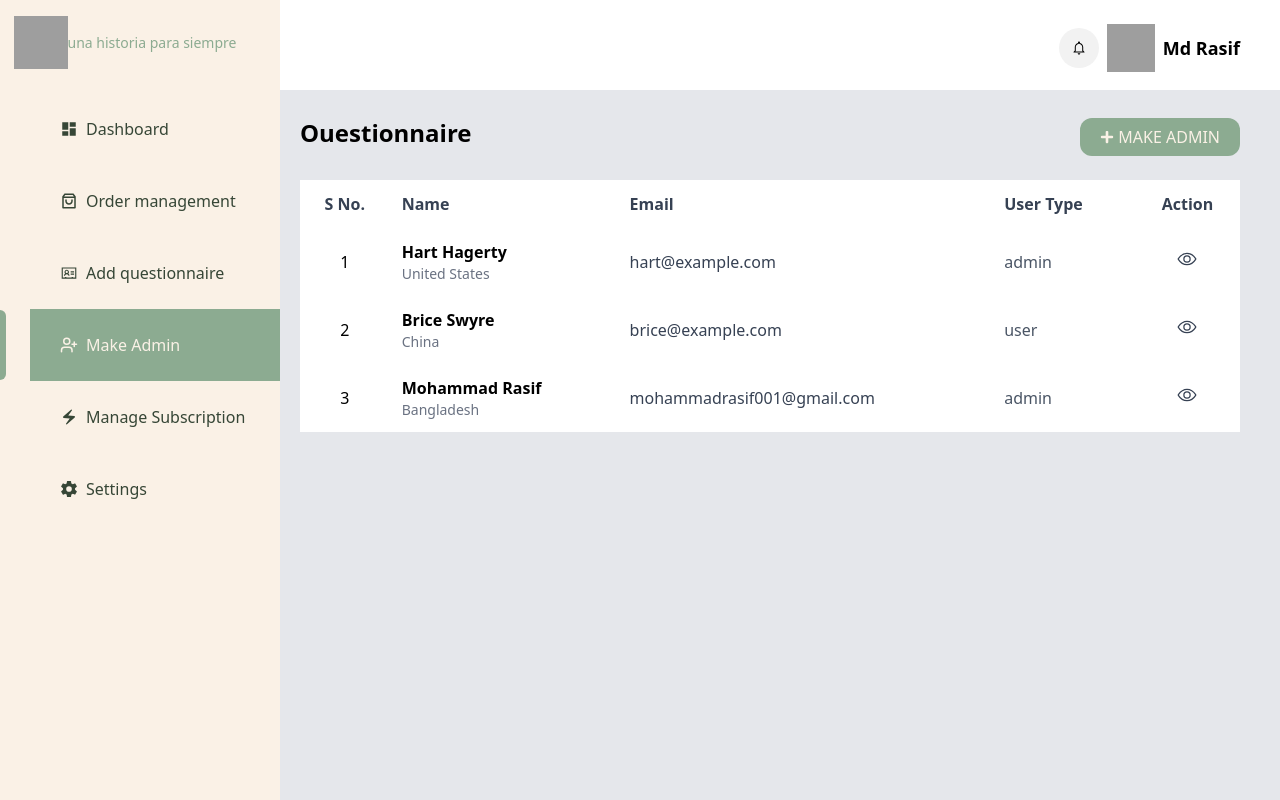
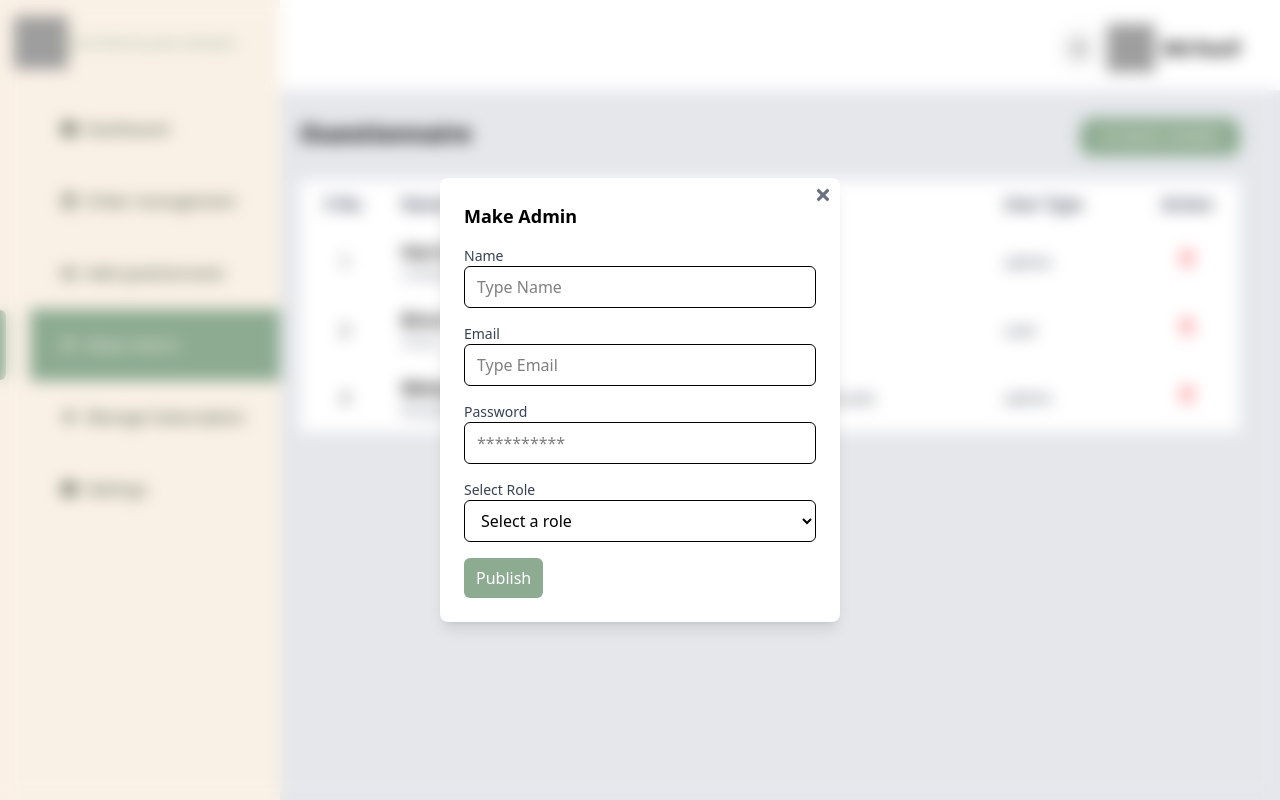
Before and after one commit to MohammedRasif/AMD-Dashboard, a React (Vite) app: page /makeadmin in a window 1280 px wide. Both pictures are taken after a click on the button "MAKE ADMIN". Built offline with nearby package versions, Linux system fonts and the light colour scheme; grey boxes are pictures that could not be loaded.

Commit message:
make admin delete function create

```diff
--- a/src/assets/component/Shared/MakeAdmin.jsx
+++ b/src/assets/component/Shared/MakeAdmin.jsx
@@ -1,8 +1,21 @@
-import { FaPlus } from "react-icons/fa";
+import { useState } from "react";
+import { FaPlus, FaTimes } from "react-icons/fa";
 import { IoEyeOutline } from "react-icons/io5";
+import { MdDeleteOutline } from "react-icons/md";
 import { NavLink } from "react-router-dom";
 
 const MakeAdmin = () => {
+    const [isOpen, setIsOpen] = useState(false);
+    const [isOpenDelete, setIsOpenDelete] = useState(false);
+    const [selectedRole, setSelectedRole] = useState("");
+
+
+    const handleDelete = () => {
+        alert("Content deleted successfully!");
+        setIsOpen(false);
+    };
+
+
     // Sample user data
     const users = [
         {
@@ -40,11 +53,77 @@ const MakeAdmin = () => {
             <div className="flex items-center justify-between">
                 <h1 className="text-[24px] font-bold  ">Ouestionnaire</h1>
                 <button
-                // onClick={() => setIsOpen(true)}
+                    onClick={() => setIsOpen(true)}
                     className="w-[160px] uppercase h-[38px] bg-[#8CAB91] mt-2 text-[#FAF1E6] flex items-center justify-between px-5 rounded-xl">
                     <FaPlus className="text-sm" />
                     <h1>Make Admin</h1>
                 </button>
+                {isOpen && (
+                    <div className="fixed inset-0 flex items-center justify-center  bg-opacity-30 backdrop-blur-sm">
+                        {/* Modal Content */}
+                        <div className="bg-white p-6 rounded-lg shadow-lg w-[400px] relative">
+                            {/* Close Button */}
+                            <button
+                                className="absolute top-2 right-2 text-gray-500 hover:text-gray-800"
+                                onClick={() => setIsOpen(false)}
+                            >
+                                <FaTimes size={18} />
+                            </button>
+
+                            {/* Modal Heading */}
+                            <h2 className="text-lg font-semibold mb-4">Make Admin</h2>
+
+                            {/* Input Fields */}
+                            <div className="mb-4">
+                                <label className="block text-sm font-medium text-gray-700">Name</label>
+                                <input
+                                    type="text"
+                                    placeholder="Type Name"
+                                    className="w-full px-3 py-2 border rounded-md focus:ring focus:ring-[#8CAB91] outline-none"
+                                />
+                            </div>
+                            {/* Input email */}
+                            <div className="mb-4">
+                                <label className="block text-sm font-medium text-gray-700">Email</label>
+                                <input
+                                    type="text"
+                                    placeholder="Type Email"
+                                    className="w-full px-3 py-2 border rounded-md focus:ring focus:ring-[#8CAB91] outline-none"
+                                />
+                            </div>
+                            {/* Input passwod */}
+                            <div className="mb-4">
+                                <label className="block text-sm font-medium text-gray-700">Password</label>
+                                <input
+                                    type="text"
+                                    placeholder="**********"
+                                    className="w-full px-3 py-2 border rounded-md focus:ring focus:ring-[#8CAB91] outline-none"
+                                />
+                            </div>
+
+                            <div className="mb-4">
+                                <label className="block text-sm font-medium text-gray-700">Select Role</label>
+
+                                <select
+                                    value={selectedRole}
+                                    onChange={(e) => setSelectedRole(e.target.value)}
+                                    className="w-full px-3 py-2 border rounded-md focus:ring focus:ring-[#8CAB91] outline-none cursor-pointer"
+                                >
+                                    <option value="" disabled>Select a role</option>
+                                    <option value="Admin">Admin</option>
+                                    <option value="User">User</option>
+                                </select>
+                            </div>
+                            {/* Publish Button */}
+                            <button
+                                className="px-3 py-2 bg-[#8CAB91] text-white rounded-md hover:bg-[#7A9B80] transition"
+                                onClick={() => setIsOpen(false)}
+                            >
+                                Publish
+                            </button>
+                        </div>
+                    </div>
+                )}
             </div>
             <div>
                 <table className="table-auto w-full border-collapse mt-6 bg-white">
@@ -71,11 +150,49 @@ const MakeAdmin = () => {
                                 <td className="p-3 text-gray-700">{user.email}</td>
                                 <td className="p-3 text-gray-600">{user.role}</td>
                                 <td className="p-3 text-center">
-                                <NavLink to="/oderDetails">
-                                <button className="text-xl text-gray-700 hover:text-blue-500">
-                                    <IoEyeOutline />
+
+                                    <div>
+                                        {/* Delete Button (Triggers Modal) */}
+                                        <button
+                                            className="text-xl text-red-500 hover:text-blue-500"
+                                            onClick={() => setIsOpenDelete(true)}
+                                        >
+                                            <MdDeleteOutline />
                                         </button>
-                                </NavLink>
+
+                                        {/* Modal Popup */}
+                                        {isOpenDelete && (
+                                            <div className="fixed inset-0 flex items-center justify-center  bg-opacity-30 backdrop-blur-sm">
+                                                <div className="bg-white p-6 rounded-lg shadow-lg w-[350px] relative">
+                                                    {/* Close (Cancel) Icon */}
+                                                    <button
+                                                        className="absolute top-2 right-2   bg-[#8CAB91] rounded-full text-[#FAF1E6]"
+                                                        onClick={() => setIsOpenDelete(false)}
+                                                    >
+                                                        <FaTimes size={18} />
+                                                    </button>
+
+                                                    {/* Modal Heading */}
+                                                    <h2 className="text-[14px] font-[500] text-center">Are you sure?</h2>
+                                                    <p className="text-[16px] text-[#997D00] text-center my-5">
+                                                        Do you want to delete this content?
+                                                    </p>
+
+                                                    {/* Buttons */}
+                                                    <div className="flex justify-center space-x-4 mt-4">
+                                                        <button
+                                                            className="px-4 py-2 bg-[#8CAB91] text-white rounded-lg"
+                                                            onClick={handleDelete}
+                                                        >
+                                                            Delete
+                                                        </button>
+
+                                                    </div>
+                                                </div>
+                                            </div>
+                                        )}
+                                    </div>
+
                                 </td>
                             </tr>
                         ))}
```
Lines whose indentation alone changed are shown as unchanged.
